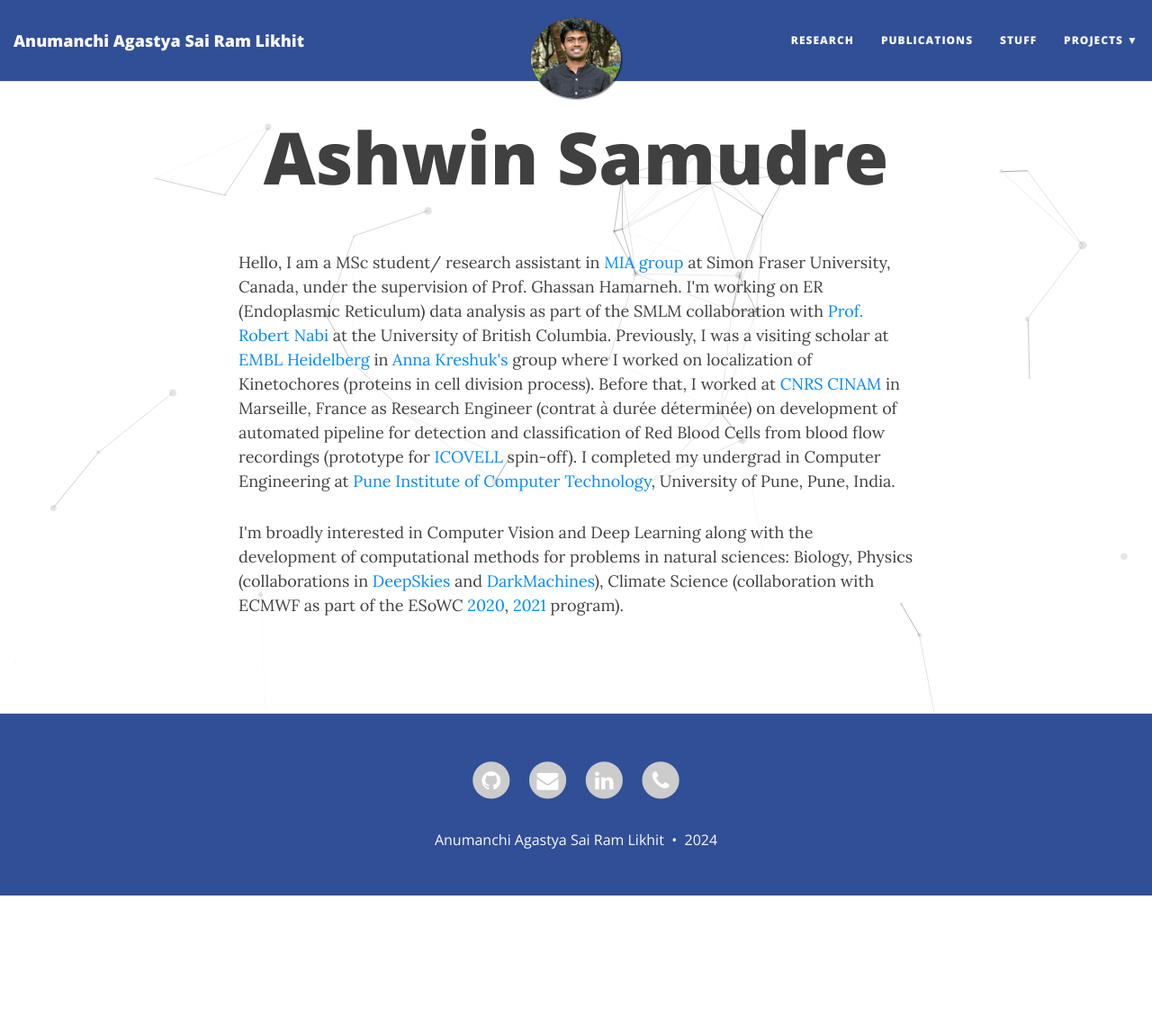
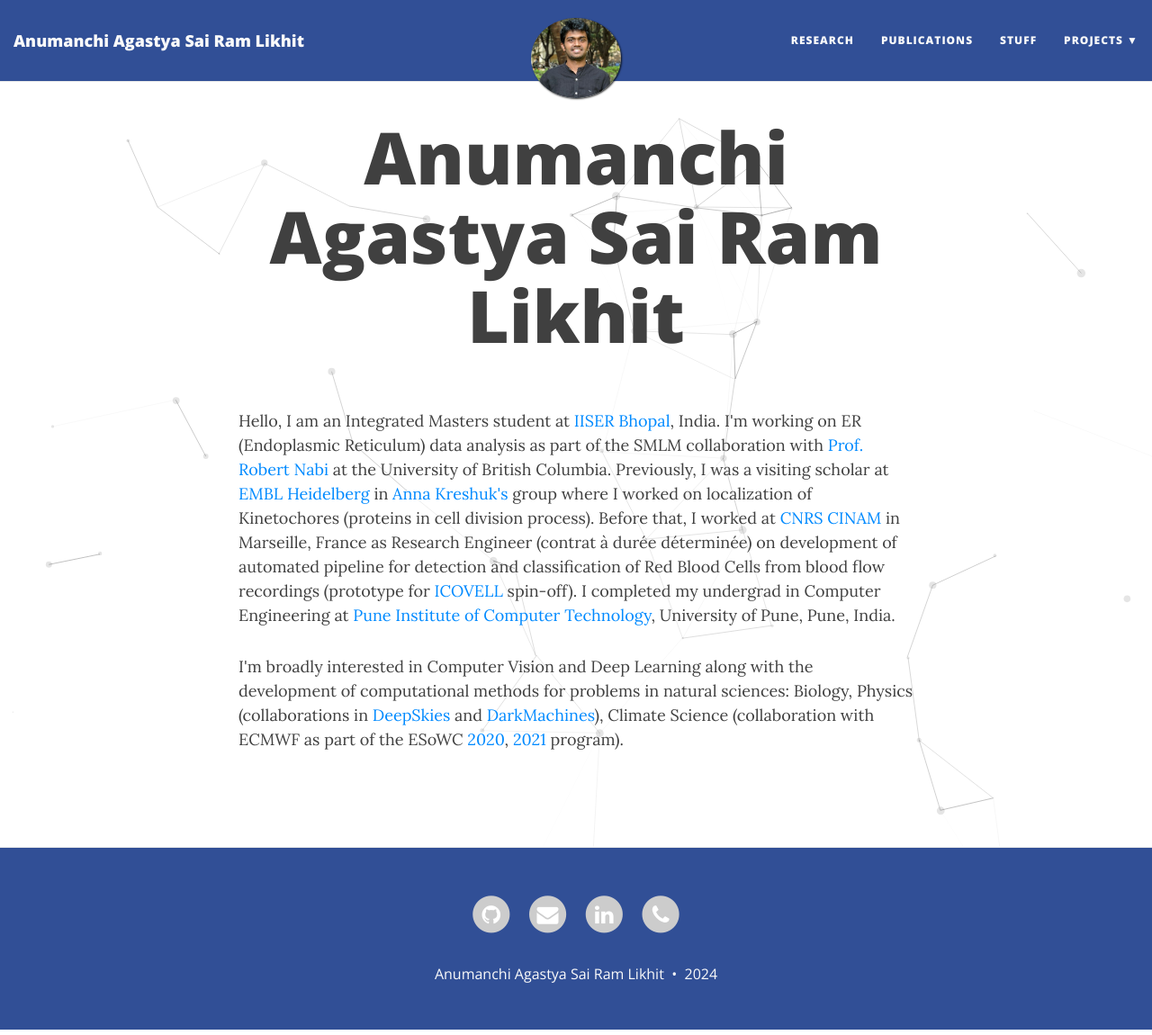
Before and after one commit to astropi-b/astropi-b.github.io, a Jekyll site: the page built from index.md, in a window 1280 px wide and 1150 px high. Shown: the whole window at 90% size. Built offline with Jekyll 4.4.1, drawn with Linux system fonts in a browser that asks for light colours; nearby versions of some CDN libraries.

Commit message:
Update index.md

```diff
--- a/index.md
+++ b/index.md
@@ -1,6 +1,6 @@
 ---
 layout: page
-title: Ashwin Samudre
+title: Anumanchi Agastya Sai Ram Likhit
 meta-title: About me
 ---
 
@@ -8,7 +8,7 @@ meta-title: About me
 
 <p class="about-text">
 <!--<span class="fa fa-briefcase about-icon"></span> -->
- Hello, I am a MSc student/ research assistant in <a target="_blank" href="https://www.medicalimageanalysis.com/">MIA group</a> at Simon Fraser University, Canada, under the supervision of Prof. Ghassan Hamarneh. I'm working on ER (Endoplasmic Reticulum) data analysis as part of the SMLM collaboration with <a target="_blank" href="https://cps.med.ubc.ca/faculty1/nabi/">Prof. Robert Nabi</a> at the University of British Columbia. Previously, I was a visiting scholar at <a target="_blank" href="https://www.embl.de/">EMBL Heidelberg</a> in <a target="_blank" href="https://www.embl.de/research/units/cbb/kreshuk/members/index.php?s_personId=CP-60028565">Anna Kreshuk's</a> group where I worked on localization of Kinetochores (proteins in cell division process).
+ Hello, I am an Integrated Masters student at <a target="_blank" href="https://www.iiserb.ac.in/">IISER Bhopal</a>, India. I'm working on ER (Endoplasmic Reticulum) data analysis as part of the SMLM collaboration with <a target="_blank" href="https://cps.med.ubc.ca/faculty1/nabi/">Prof. Robert Nabi</a> at the University of British Columbia. Previously, I was a visiting scholar at <a target="_blank" href="https://www.embl.de/">EMBL Heidelberg</a> in <a target="_blank" href="https://www.embl.de/research/units/cbb/kreshuk/members/index.php?s_personId=CP-60028565">Anna Kreshuk's</a> group where I worked on localization of Kinetochores (proteins in cell division process).
  Before that, I worked at <a target="_blank" href="http://www.cinam.univ-mrs.fr/cinam/en/">CNRS CINAM</a> in Marseille, France as Research Engineer (contrat à durée déterminée) on development of automated pipeline for detection and classification of Red Blood Cells from blood flow recordings (prototype for <a target="_blank" href="https://www.cinam.univ-mrs.fr/cinam/en/valorisation/startup/">ICOVELL</a> spin-off). I completed my undergrad in Computer Engineering at <a target="_blank" href="https://pict.edu/">Pune Institute of Computer Technology</a>, University of Pune, Pune, India.
  </p>
 
```
